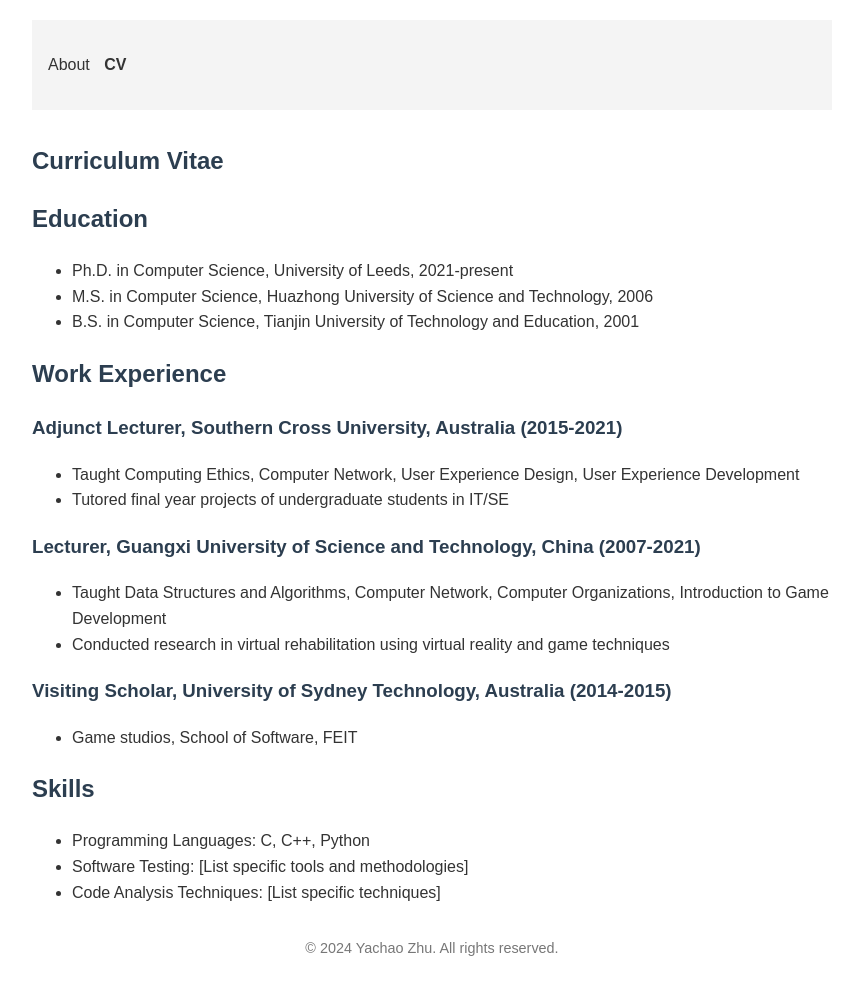
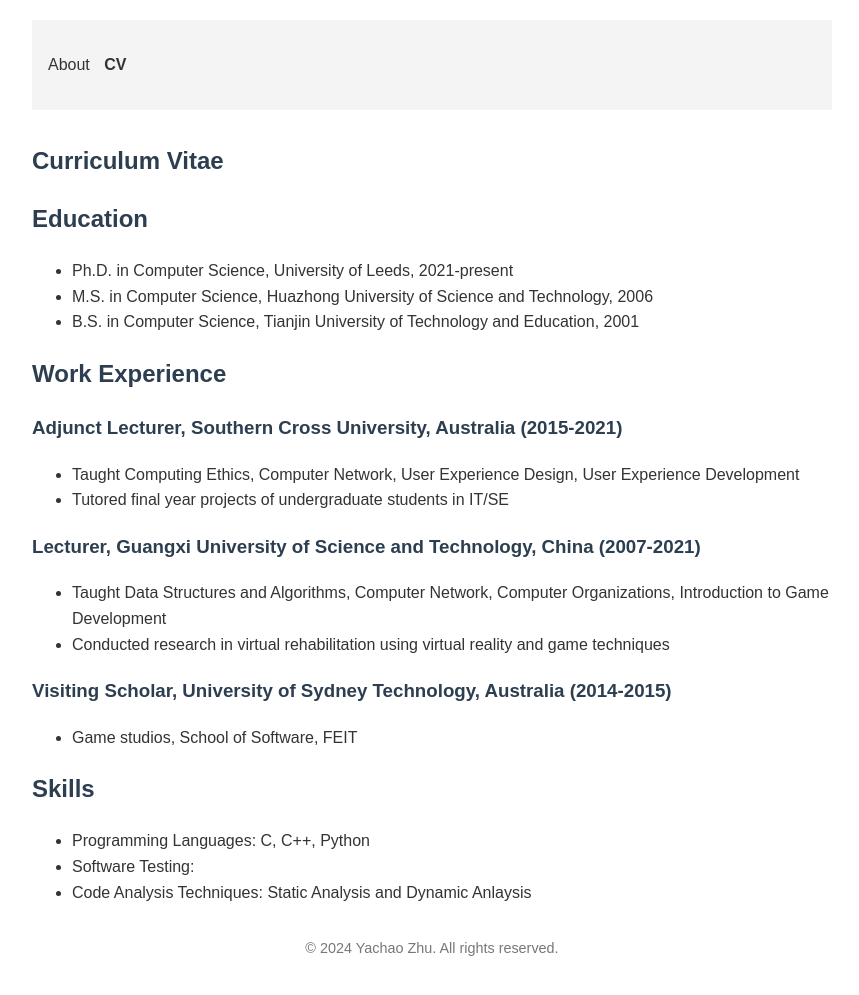
Before and after one commit to edumoot/edumoot.github.io, a Jekyll site: the page built from _pages/cv.md, in a window 1280 px wide. Shown: the whole page, without its empty margins (208-1067 px from the left). Built offline with Jekyll 4.4.1, drawn with Linux system fonts in a browser that asks for light colours.

```diff
--- a/_config.yml
+++ b/_config.yml
@@ -3,18 +3,15 @@ description: PhD Student in Computer Science at University of Leeds
 url: "https://edumoot.github.io"
 baseurl: ""
 
-# Build settings
 markdown: kramdown
 include: ['_pages']
 
-# Author information
 author:
   name: Yachao Zhu
   email: scyzhu@leeds.ac.uk
   github: edumoot
-  linkedin: zhuyachao@yahoo.com
+  linkedin: zhu-yachao-513a38a5
 
-# Navigation
 nav_pages:
   - title: About
     url: /
--- a/_pages/cv.md
+++ b/_pages/cv.md
@@ -26,5 +26,5 @@ permalink: /cv/
 ## Skills
 
 - Programming Languages: C, C++, Python
-- Software Testing: [List specific tools and methodologies]
-- Code Analysis Techniques: [List specific techniques]
+- Software Testing:
+- Code Analysis Techniques: Static Analysis and Dynamic Anlaysis
```
